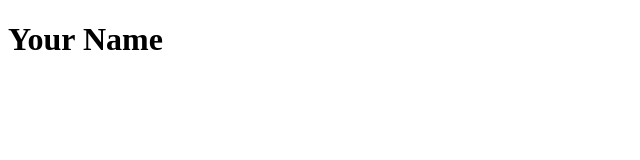
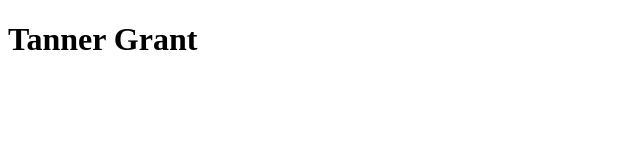
Before and after one commit to Tgrant4/tgrant4.github.io, a plain HTML site: page index.html in a window 1280 px wide. Shown: the whole page, without its empty margins (0-640 px from the left). Drawn offline with Linux system fonts and the light colour scheme.

Commit message:
initial commit

```diff
--- a/index.html
+++ b/index.html
@@ -1,9 +1,9 @@
 <!doctype html>
 <html lang="en-us">
 <head>
-  <title>Your Name</title>
+  <title>Tanner Grant</title>
 </head>
 <body>
- <h1>Your Name</h1>
+ <h1>Tanner Grant</h1>
 </body>
 </html>
```
